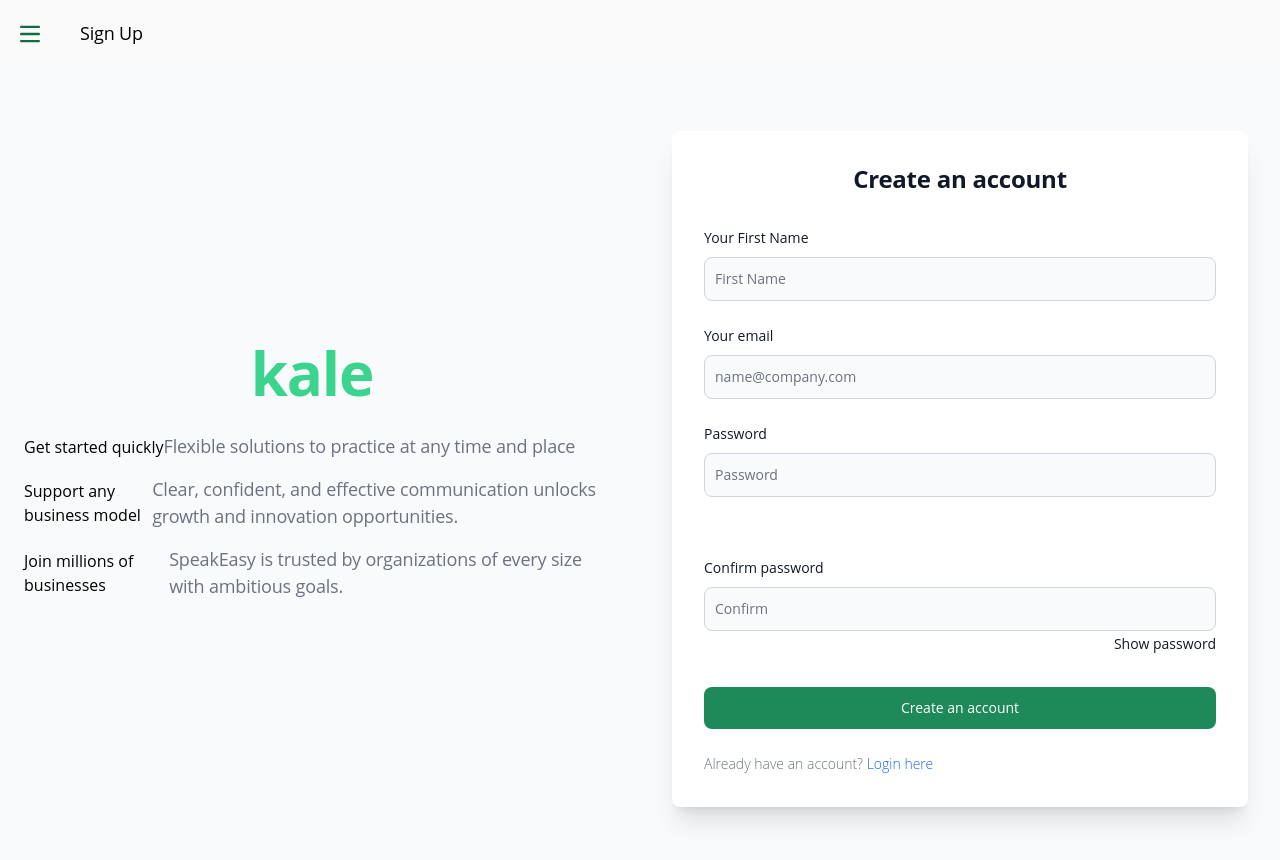
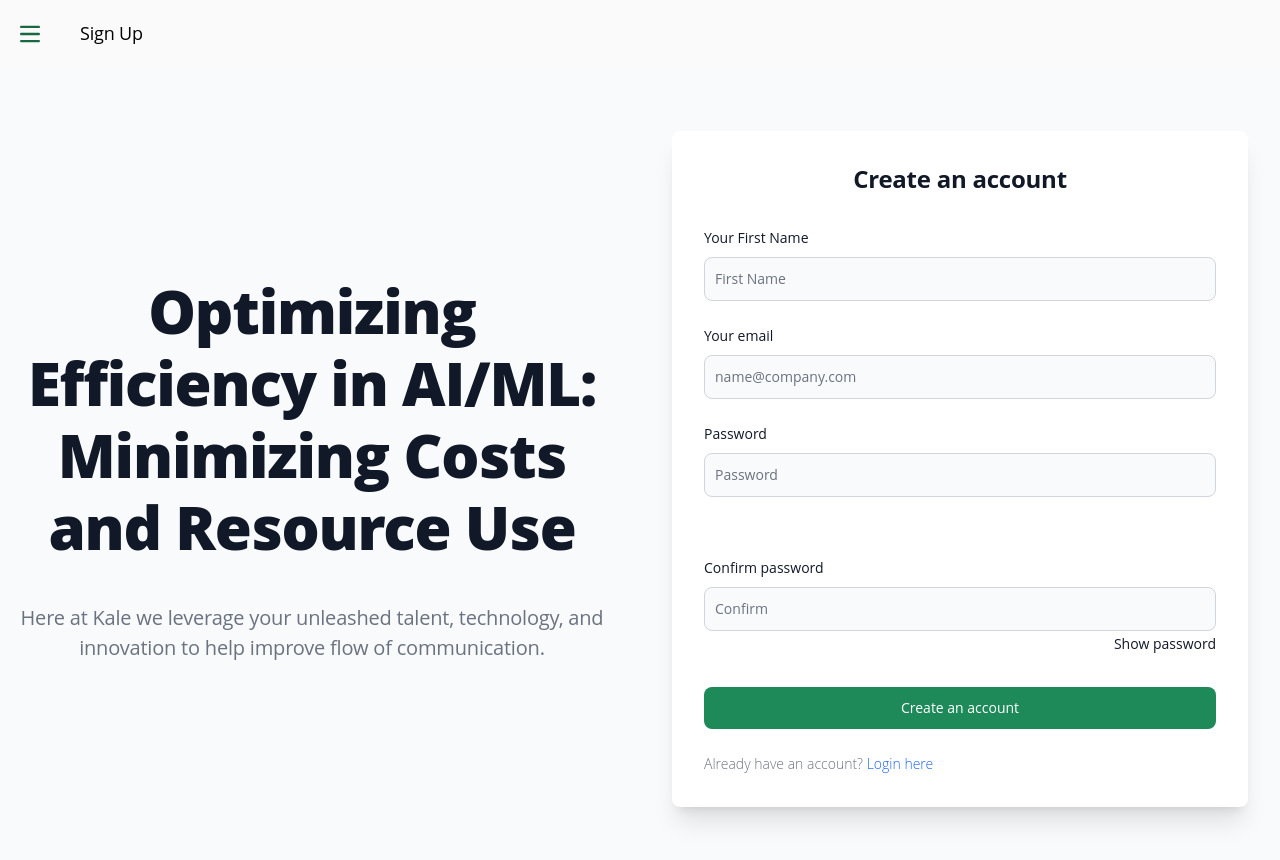
Before and after one commit to oslabs-beta/kale, a React app: page /signup in a window 1280 px wide. Shown: the top 860 px of the page. Built offline with nearby package versions, Linux system fonts and the light colour scheme.

Commit message:
sign up & sign in pages with functionality redirect to /welcome

```diff
--- a/client/components/Navbar.tsx
+++ b/client/components/Navbar.tsx
@@ -3,7 +3,8 @@ import React from 'react';
 import { useSelector } from 'react-redux';
 import { Link } from 'react-router-dom';
 import { toggleSidebar } from '../slices/uiSlice';
-
+import { logout } from '../slices/userSlice';
+import { useNavigate } from 'react-router-dom';
 type NavBarProps = {
   title: string;
   to: string;
@@ -12,7 +13,11 @@ export default function NavBar({ title, to }: NavBarProps) {
   const isSidebarOpen = useSelector(
     (state: RootState) => state.ui.isSidebarOpen
   );
-
+  const navigate = useNavigate();
+  const logOutHandler = () => {
+    dispatch(logout());
+    navigate('/signin');
+  };
   const dispatch = useAppDispatch();
 
   return (
@@ -40,9 +45,7 @@ export default function NavBar({ title, to }: NavBarProps) {
             />
           </svg>
         </button>
-        {/* <h1 className=" contents w-full self-center text-lg whitespace-nowrap dark:text-white">
-          {title}
-        </h1> */}
+
         <Link
           to={to}
           className='flex items-center space-x-3 m-5 rtl:space-x-reverse'
@@ -209,6 +212,34 @@ export default function NavBar({ title, to }: NavBarProps) {
                   <span className='flex-1 ms-3 whitespace-nowrap'>Sign Up</span>
                 </Link>
               </li>
+              <li>
+                <Link
+                  to='/signin'
+                  className='flex items-center p-2 text-zinc-900 rounded-lg dark:text-zinc-300 hover:bg-kalegreen-100 dark:hover:bg-zinc-700 group'
+                  onClick={() => {
+                    dispatch(toggleSidebar());
+                    logOutHandler();
+                  }}
+                >
+                  <svg
+                    className='flex-shrink-0 w-5 h-5 text-zinc-500 transition duration-75 dark:text-zinc-400 group-hover:text-kalegreen-600 dark:group-hover:text-white'
+                    aria-hidden='true'
+                    xmlns='http://www.w3.org/2000/svg'
+                    fill='none'
+                    strokeWidth={1.5}
+                    viewBox='0 0 24 24'
+                  >
+                    <path
+                      stroke='currentColor'
+                      strokeLinecap='round'
+                      strokeLinejoin='round'
+                      d='M20 12H8m12 0-4 4m4-4-4-4M9 4H7a3 3 0 0 0-3 3v10a3 3 0 0 0 3 3h2'
+                    />
+                  </svg>
+
+                  <span className='flex-1 ms-3 whitespace-nowrap'>Log Out</span>
+                </Link>
+              </li>
             </ul>
           </div>
         </div>
--- /dev/null
+++ b/client/components/PrivateRoute.tsx
@@ -0,0 +1,14 @@
+import React from 'react';
+import { Outlet, Navigate } from 'react-router-dom';
+import { useSelector } from 'react-redux';
+import { UserState } from '../../types';
+import { RootState } from '../slices/store';
+const PrivateRoute = () => {
+  let userData = useSelector((state: RootState) => state.user);
+  console.log(`PrivateRoute user: `, userData);
+  //<Navigate /> changes current location when it is rendered
+  //replace:  replace the current entry in the history stack rather than adding a new entry.
+  return userData ? <Outlet /> : <Navigate to='/login' replace />;
+};
+
+export default PrivateRoute;
--- a/client/pages/Signup.tsx
+++ b/client/pages/Signup.tsx
@@ -86,7 +86,7 @@ const SignupContainer = () => {
     try {
       const res = await signup(loginData).unwrap();
       dispatch(setCredential(res));
-      navigate('/');
+      navigate('/welcome');
     } catch (err) {
       if (err.status === 400 && err.data.includes('exist')) {
         setEmailError('Email address already taken');
@@ -102,36 +102,15 @@ const SignupContainer = () => {
         <div className='flex items-center justify-center min-h-screen'>
           <div className='py-8 px-4 mx-auto max-w-screen-xl lg:py-16 grid lg:grid-cols-2 gap-8 lg:gap-16'>
             <div className='flex flex-col justify-center space-y-6'>
-              <h1 className='text-4xl font-bold tracking-tight text-zinc-200 sm:text-6xl text-center'>
-                <p className='text-kalegreen-400'>kale</p>
+              <h1 className='mb-4 text-4xl font-extrabold tracking-tight leading-none text-gray-900 text-center md:text-5xl lg:text-6xl dark:text-white'>
+                Optimizing Efficiency in AI/ML: Minimizing Costs and Resource
+                Use{' '}
               </h1>
-              <ul className='list-inside list-disc space-y-4'>
-                <li className='flex items-center'>
-                  <span className='text-blue-600 dark:text-blue-500 mr-2'></span>
-                  Get started quickly
-                  <p className='text-lg text-gray-500 dark:text-gray-400'>
-                    Flexible solutions to practice at any time and place
-                  </p>
-                </li>
-                <li className='flex items-center'>
-                  <span className='text-blue-600 dark:text-blue-500 mr-2'></span>
-                  Support any business model
-                  <p className='text-lg text-gray-500 dark:text-gray-400'>
-                    Clear, confident, and effective communication unlocks growth
-                    and innovation opportunities.
-                  </p>
-                </li>
-                <li className='flex items-center'>
-                  <span className='text-blue-600 dark:text-blue-500 mr-2'></span>
-                  Join millions of businesses
-                  <p className='text-lg text-gray-500 dark:text-gray-400'>
-                    SpeakEasy is trusted by organizations of every size with
-                    ambitious goals.
-                  </p>
-                </li>
-              </ul>
+              <p className='mb-6 text-center text-lg font-normal text-gray-500 lg:text-xl dark:text-gray-400'>
+                Here at Kale we leverage your unleashed talent, technology, and
+                innovation to help improve flow of communication.
+              </p>
             </div>
-
             <div className='w-full lg:max-w-xl p-6 space-y-8 sm:p-8 bg-white rounded-lg shadow-xl dark:bg-zinc-800'>
               <h1 className='text-xl font-bold leading-tight tracking-tight text-gray-900 md:text-2xl dark:text-white text-center'>
                 Create an account
--- a/client/slices/store.ts
+++ b/client/slices/store.ts
@@ -4,12 +4,14 @@ import { metricsSlice } from './metricsSlice';
 import { uiSlice } from './uiSlice';
 import { useDispatch } from 'react-redux';
 import { userApi } from './userApi';
+import { userSlice } from './userSlice';
 const store = configureStore({
   reducer: {
     metrics: metricsSlice.reducer,
     metricsApi: metricsApiSlice.reducer,
     ui: uiSlice.reducer,
     userApi: userApi.reducer,
+    user: userSlice.reducer,
   },
   middleware: (getDefaultMiddleware) =>
     getDefaultMiddleware()
--- a/client/slices/userSlice.ts
+++ b/client/slices/userSlice.ts
@@ -9,13 +9,11 @@ const initialState: UserState = {
   sessionData: [],
 };
 
-const userSlice = createSlice({
+export const userSlice = createSlice({
   name: 'user',
   initialState,
   reducers: {
     setCredential: (state, action: PayloadAction<any>) => {
-      console.log('Setting credential in reducer', action.payload);
-
       state.userData = action.payload;
 
       localStorage.setItem('userData', JSON.stringify(action.payload));
@@ -30,4 +28,3 @@ const userSlice = createSlice({
   },
 });
 export const { setCredential, logout, updateSessionData } = userSlice.actions;
-export default userSlice.reducer;
```
Also changed, not shown: client/pages/SignIn.tsx (+32 -162 lines), client/slices/userApi.ts (+0 -25 lines).
